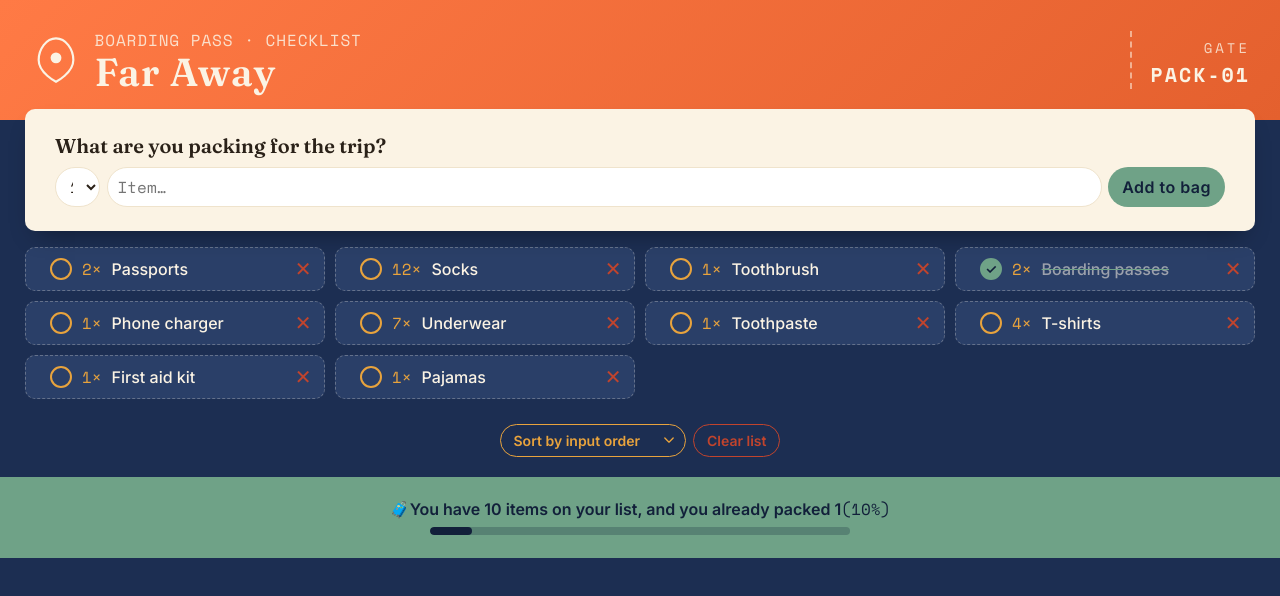
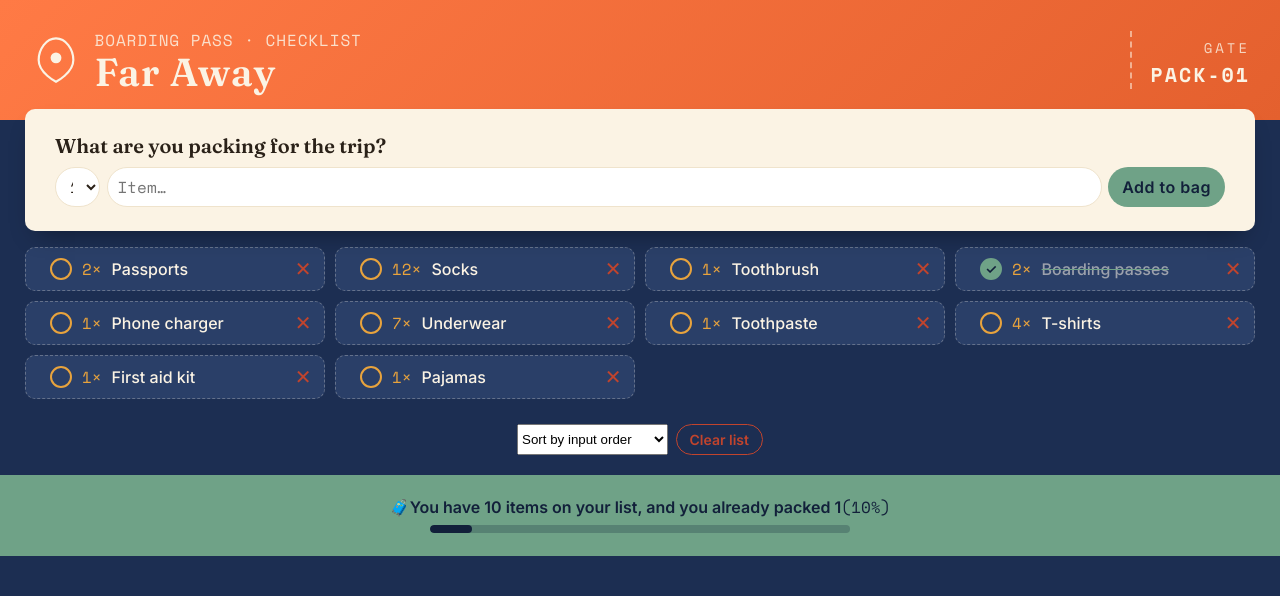
Before and after one commit to mrddove/bording-pass-checklist, a React (Vite) app: page / in a window 1280 px wide. Shown: the top 596 px of the page. Built offline with nearby package versions, Linux system fonts and the light colour scheme.

Commit message:
refactor ListControl function

```diff
--- a/src/Components/ListControl/index.tsx
+++ b/src/Components/ListControl/index.tsx
@@ -4,14 +4,18 @@ import { options } from './localdata'
 import styles from './style.module.scss'
 
 export default function ListControl() {
-  const { handleClearList } = useCheckList()
+  const { handleClearList, handleSortList, sortBy } = useCheckList()
+
   return (
     <section className={styles.listbar} aria-label="List controls">
       <SelecField
         label="Sort list"
-        name="sort"
-        styles={styles}
+        value={sortBy}
+        styles={styles.listbar__select}
         options={options}
+        onChange={(e: React.ChangeEvent<HTMLSelectElement>) =>
+          handleSortList(e.target.value)
+        }
       />
       <button
         type="button"
--- a/src/Components/ListControl/style.module.scss
+++ b/src/Components/ListControl/style.module.scss
@@ -34,9 +34,9 @@
       background-size: 1rem 0.7rem;
     }
 
-    option {
-      background: var(--cream);
-      color: var(--ink);
+    > option {
+      background: #fbf3e4;
+      color: #2a2118;
     }
   }
 
```
